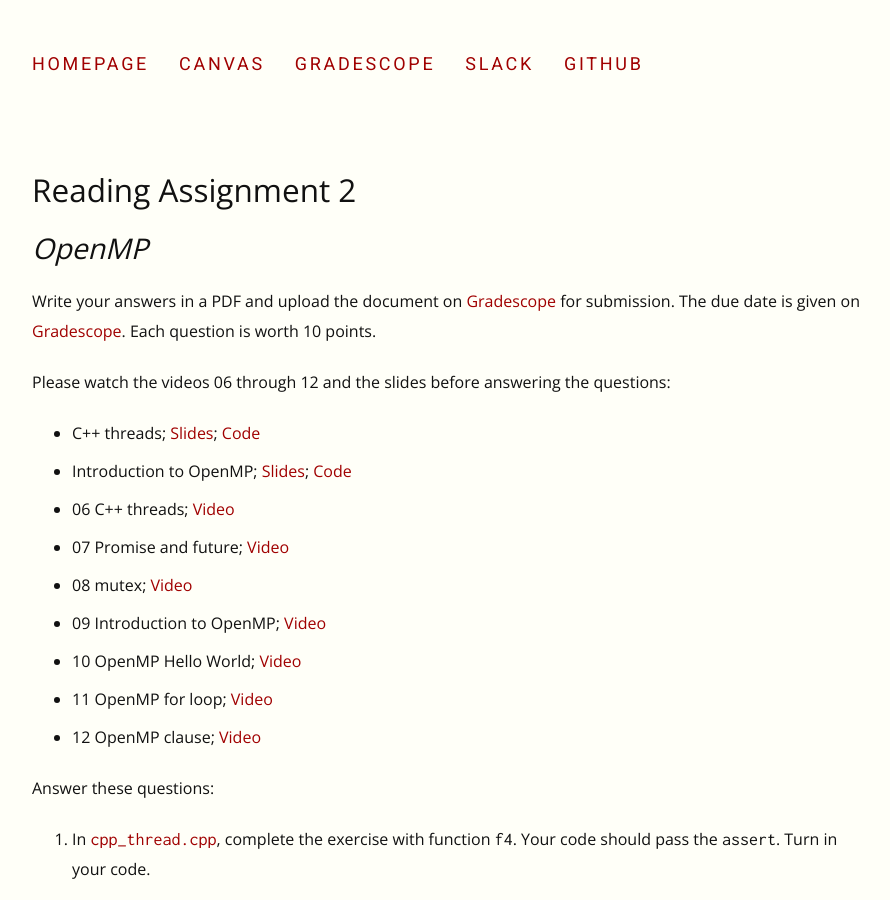
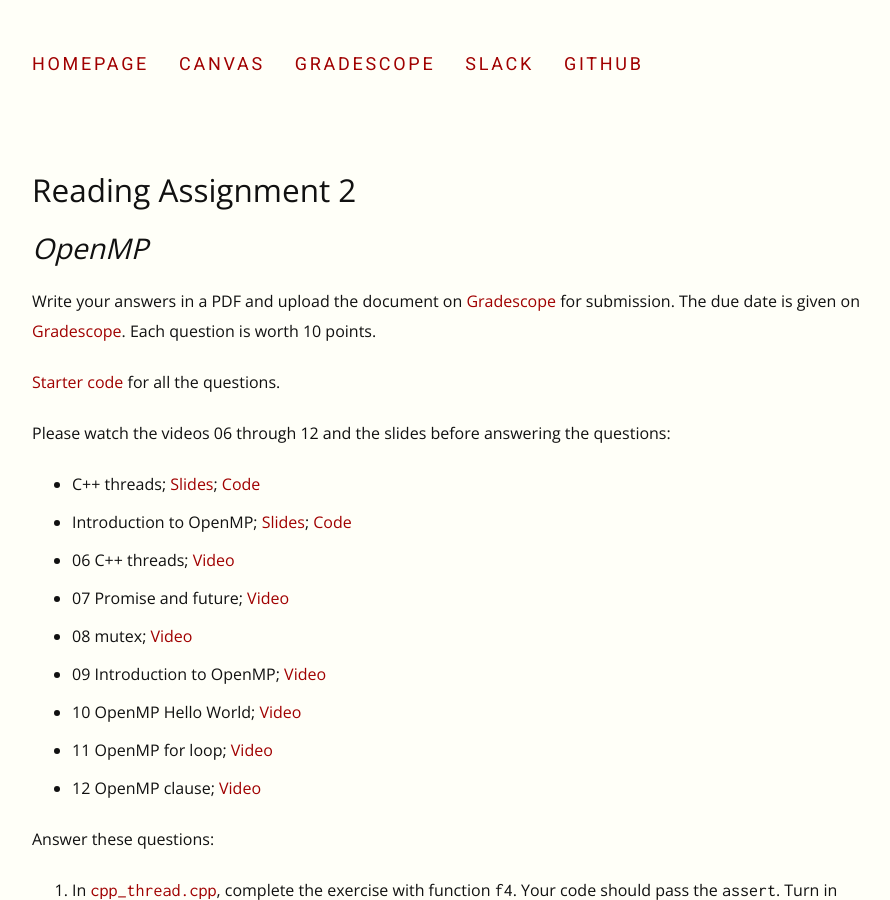
Before and after one commit to EricDarve/cme213-spring-2021, a Jekyll site: the page built from Reading Assignments/OpenMP.md, in a window 1280 px wide and 900 px high. Shown: the whole window, without its empty margins (128-1018 px from the left). Built offline with Jekyll 4.4.1, drawn with Linux system fonts in a browser that asks for light colours.

Commit message:
Link to RA2 files

```diff
--- a/Reading Assignments/OpenMP.md
+++ b/Reading Assignments/OpenMP.md
@@ -6,6 +6,8 @@ title: Reading Assignment 2
 ## OpenMP
 
 Write your answers in a PDF and upload the document on [Gradescope](https://www.gradescope.com/courses/258024) for submission. The due date is given on [Gradescope](https://www.gradescope.com/courses/258024). Each question is worth 10 points.
+
+[Starter code](Code/ra2.zip) for all the questions.
 
 Please watch the videos 06 through 12 and the slides before answering the questions:
 
```
Also changed, not shown: 1 other file.
